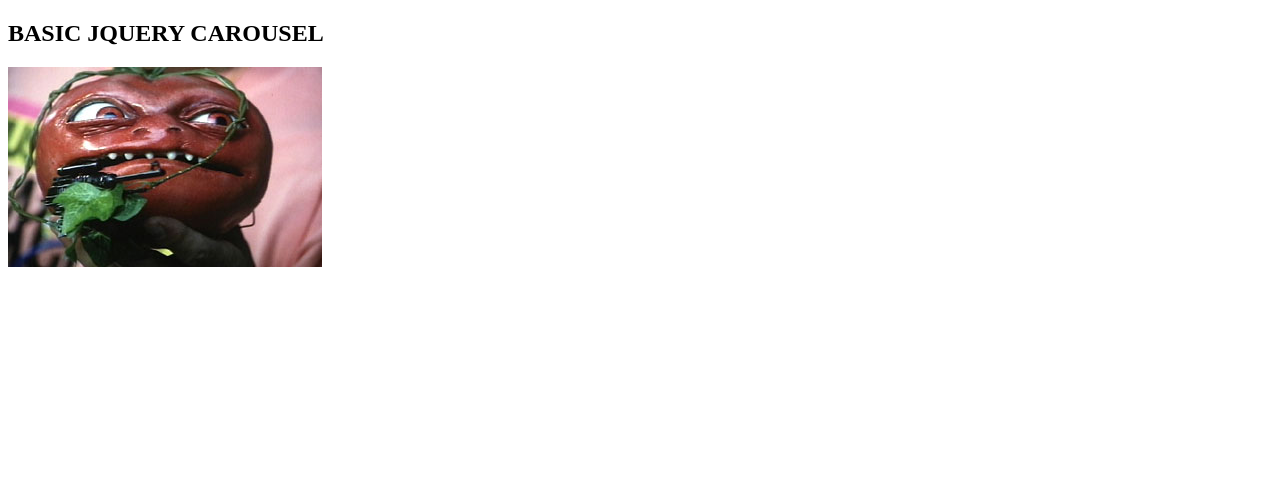
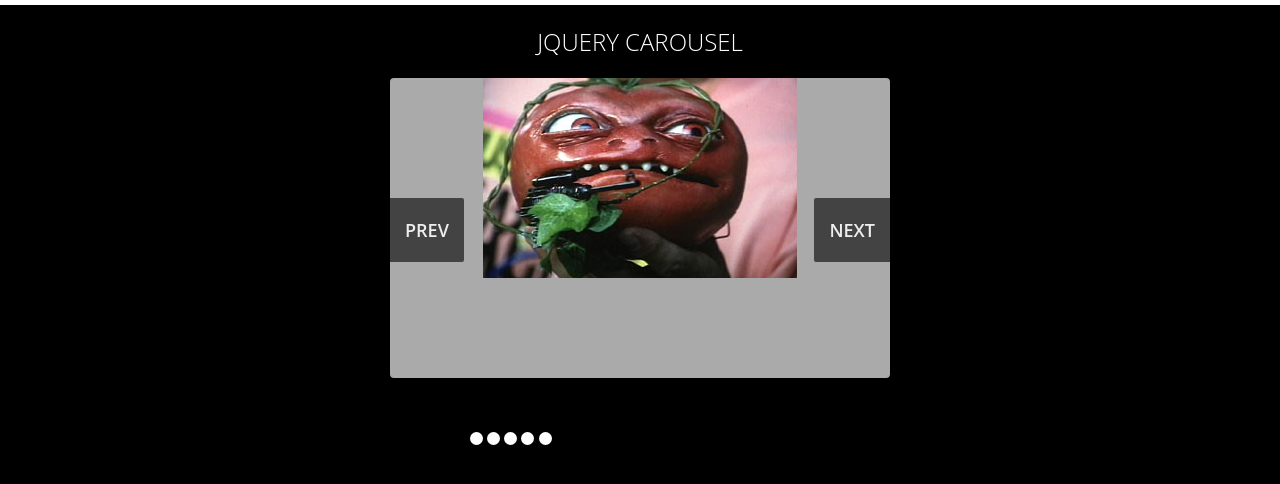
Before and after one commit to Annakluz/carousel-jquery, a plain HTML site: page index.html in a window 1280 px wide. Drawn offline with Linux system fonts and the light colour scheme.

Commit message:
next -prev

```diff
--- a/assets/css/main.css
+++ b/assets/css/main.css
@@ -1,20 +1,101 @@
-#slider {  /*marco de las imagenes*/
-    width: 720px;
-    height: 400px;
-    overflow: hidden;
+
+html {
+  border-top: 5px solid #fff;
+  background: black;
+  color: #2a2a2a;
 }
 
-#slider .slides{ /*Tamaño del carrusel*/
-    display: block;
-    width: 6000px;
-    height: 400px;
-    margin: 0;
-    padding: 0;
+html, body {
+  margin: 0;
+  padding: 0;
+  font-family: 'Open Sans';
 }
 
-#slider .slide{ /*Donde empiezan las imagenes*/
-    float: left;
-    list-style-type: none;
-    width: 720px;
-    height: 400px;
+h1 {
+  color: #fff;
+  text-align: center;
+  font-weight: 300;
 }
+
+#slider {
+  position: relative;
+  overflow: hidden;
+  margin: 20px auto 0 auto;
+  border-radius: 4px;
+}
+
+#slider ul {
+  position: relative;
+  margin: 0;
+  padding: 0;
+  height: 200px;
+  list-style: none;
+}
+
+#slider ul li {
+  position: relative;
+  display: block;
+  float: left;
+  margin: 0;
+  padding: 0;
+  width: 500px;
+  height: 300px;
+  background: #ccc;
+  text-align: center;
+  line-height: 300px;
+}
+
+a.control_prev, a.control_next {
+  position: absolute;
+  top: 40%;
+  z-index: 999;
+  display: block;
+  padding: 4% 3%;
+  width: auto;
+  height: auto;
+  background: #2a2a2a;
+  color: #fff;
+  text-decoration: none;
+  font-weight: 600;
+  font-size: 18px;
+  opacity: 0.8;
+  cursor: pointer;
+}
+
+a.control_prev:hover, a.control_next:hover {
+  opacity: 1;
+  -webkit-transition: all 0.2s ease;
+}
+
+a.control_prev {
+  border-radius: 0 2px 2px 0;
+}
+
+a.control_next {
+  right: 0;
+  border-radius: 2px 0 0 2px;
+}
+
+.slider_option {
+  position: relative;
+  margin: 10px auto;
+  width: 160px;
+  font-size: 18px;
+}
+
+.container_dot{
+    margin-left: 470px;
+    margin-top: 50px;
+
+}
+
+.dot {
+    border-radius: 50%;
+    background-color: white;
+    cursor: pointer;
+    display: inline-block;
+    width: 13px;
+    height: 13px;
+
+
+}
--- a/assets/js/main.js
+++ b/assets/js/main.js
@@ -1,8 +1,46 @@
+jQuery(document).ready(function ($) {
 
+  $(document).ready(function(){
+    setInterval(function () {
+        moveRight();
+    }, 3000);
+  });
 
-$(function(){
-    setInterval(function(){
-        $("#slider .slides").animate({"margin-left": "-=720px"},1000);
-    }, 3000);
+	var slideCount = $('#slider ul li').length;
+	var slideWidth = $('#slider ul li').width();
+	var slideHeight = $('#slider ul li').height();
+	var sliderUlWidth = slideCount * slideWidth;
+
+	$('#slider').css({ width: slideWidth, height: slideHeight });
+
+	$('#slider ul').css({ width: sliderUlWidth, marginLeft: - slideWidth });
+
+    $('#slider ul li:last-child').prependTo('#slider ul');
+
+    function moveLeft() {
+        $('#slider ul').animate({
+            left: + slideWidth
+        }, 200, function () {
+            $('#slider ul li:last-child').prependTo('#slider ul');
+            $('#slider ul').css('left', '');
+        });
+    };
+
+    function moveRight() {
+        $('#slider ul').animate({
+            left: - slideWidth
+        }, 200, function () {
+            $('#slider ul li:first-child').appendTo('#slider ul');
+            $('#slider ul').css('left', '');
+        });
+    };
+
+    $('a.control_prev').click(function () {
+        moveLeft();
+    });
+
+    $('a.control_next').click(function () {
+        moveRight();
+    });
 
 });
--- a/index.html
+++ b/index.html
@@ -9,28 +9,26 @@
 
 <body>
     <section>
-       <div class="container">
-           <h1 class="title">BASIC JQUERY CAROUSEL</h1>
-       </div>
-        <div></div>
+        <h1>JQUERY CAROUSEL</h1>
+<div id="slider">
+  <a href="#" class="control_next">NEXT</a>
+  <a href="#" class="control_prev">PREV</a>
+  <ul class="slides">
+    <li><img src="assets/img/tomate1.jpg" alt=""></li>
+    <li style="background: #aaa;"><img src="assets/img/tomate2.jpg" alt=""></li>
+    <li><img src="assets/img/tomate3.jpg" alt=""></li>
+    <li style="background: #aaa;"><img src="assets/img/tomate4.png" alt=""></li>
+  </ul>
+ </div>
+ <div class="container_dot">
+        <span class="dot dot1"></span>
+        <span class="dot dot2"></span>
+        <span class="dot dot3"></span>
+        <span class="dot dot4"></span>
+        <span class="dot dot5"></span>
+      </div>
 
-        <div id="slider">
-           <ul class="slides">
-               <li class="slide"><img src="assets/img/tomate1.jpg" alt=""></li>
-               <li class="slide"><img src="assets/img/tomate2.jpg" alt=""></li>
-               <li class="slide"><img src="assets/img/tomate3.jpg" alt=""></li>
-               <li class="slide"><img src="assets/img/tomate3.jpg" alt=""></li>
-               <li class="slide"><img src="assets/img/tomate4.png" alt=""></li>
-           </ul>
-        </div>
-        <div></div>
-        <div>
-            <a href=""><span></span></a>
-            <a href=""><span></span></a>
-            <a href=""><span></span></a>
-            <a href=""><span></span></a>
-            <a href=""><span></span></a>
-        </div>
+
 
     </section>
 
```
